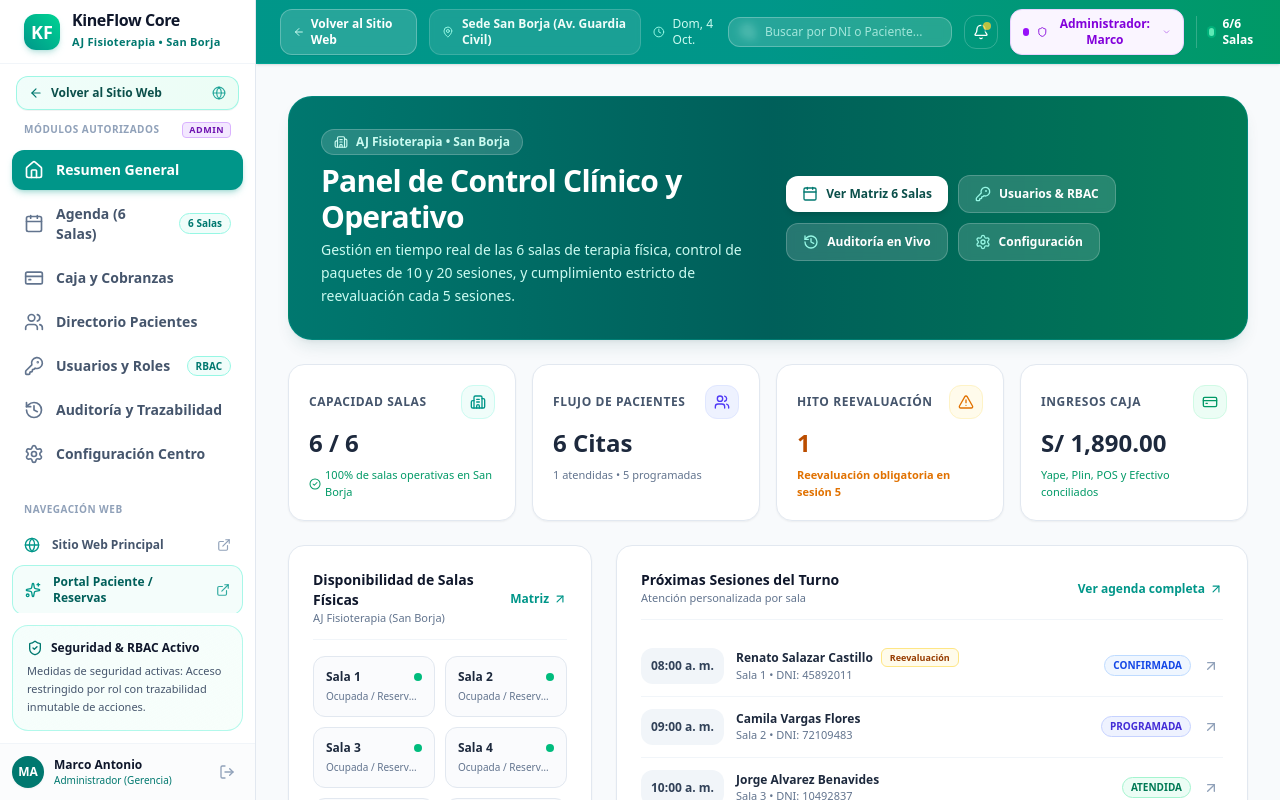
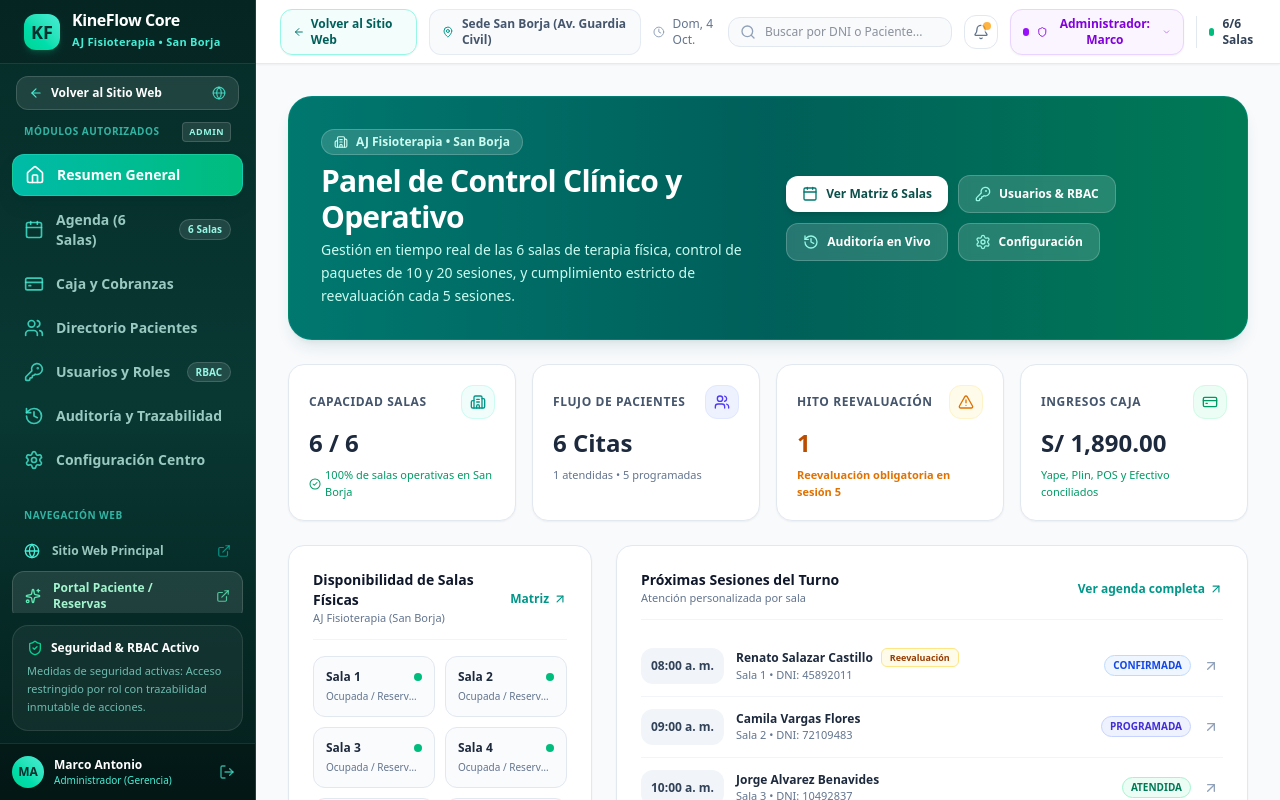
Before and after one commit to lederstream/gestor_fisioterapia, a Next.js app: page /dashboard in a window 1280 px wide. Built offline with nearby package versions, Linux system fonts and the light colour scheme.

Commit message:
style: navbar superior blanco y sidebar lateral en verde oscuro clinico

```diff
--- a/src/components/layout/DashboardNavbar.tsx
+++ b/src/components/layout/DashboardNavbar.tsx
@@ -16,13 +16,13 @@ export function DashboardNavbar({ onToggleMobileMenu }: DashboardNavbarProps) {
   }).format(new Date());
 
   return (
-    <header className="h-16 bg-gradient-to-r from-teal-600 via-teal-600 to-emerald-600 text-white border-b border-teal-500/40 px-4 sm:px-6 flex items-center justify-between shrink-0 shadow-sm">
+    <header className="h-16 bg-white border-b border-slate-200/90 px-4 sm:px-6 flex items-center justify-between shrink-0 shadow-xs">
       <div className="flex items-center gap-2 sm:gap-3">
         {/* Mobile Hamburger Button */}
         {onToggleMobileMenu && (
           <button
             onClick={onToggleMobileMenu}
-            className="p-2 rounded-xl text-white hover:bg-white/15 md:hidden transition border border-white/20"
+            className="p-2 rounded-xl text-slate-600 hover:text-slate-900 hover:bg-slate-100 md:hidden transition border border-slate-200"
             aria-label="Abrir menú de navegación"
           >
             <Menu className="w-5 h-5" />
@@ -33,47 +33,47 @@ export function DashboardNavbar({ onToggleMobileMenu }: DashboardNavbarProps) {
         <Link
           href="/"
           title="Regresar a la página principal del sitio web"
-          className="inline-flex items-center gap-1.5 px-3 py-1.5 rounded-xl bg-white/15 hover:bg-white/25 text-white font-bold text-xs border border-white/25 transition shadow-2xs backdrop-blur-xs group"
+          className="inline-flex items-center gap-1.5 px-3 py-1.5 rounded-xl bg-teal-50/80 hover:bg-teal-100 text-teal-800 font-bold text-xs border border-teal-200 hover:border-teal-300 transition shadow-2xs group"
         >
-          <ArrowLeft className="w-3.5 h-3.5 text-teal-100 group-hover:-translate-x-0.5 transition-transform" />
+          <ArrowLeft className="w-3.5 h-3.5 text-teal-700 group-hover:-translate-x-0.5 transition-transform" />
           <span className="hidden sm:inline">Volver al Sitio Web</span>
           <span className="sm:hidden font-extrabold">Web</span>
         </Link>
 
-        <div className="hidden md:flex items-center gap-2 text-xs font-semibold text-teal-50 bg-white/10 px-3 py-1.5 rounded-xl border border-white/15 backdrop-blur-xs">
-          <MapPin className="w-3.5 h-3.5 text-teal-200" />
+        <div className="hidden md:flex items-center gap-2 text-xs font-semibold text-slate-600 bg-slate-50 px-3 py-1.5 rounded-xl border border-slate-200/80">
+          <MapPin className="w-3.5 h-3.5 text-teal-600" />
           <span>Sede San Borja (Av. Guardia Civil)</span>
         </div>
 
-        <div className="hidden lg:flex items-center gap-2 text-xs text-teal-100 capitalize">
-          <Clock className="w-3.5 h-3.5 text-teal-200" />
+        <div className="hidden lg:flex items-center gap-2 text-xs text-slate-500 capitalize">
+          <Clock className="w-3.5 h-3.5 text-slate-400" />
           <span>{todayStr}</span>
         </div>
       </div>
 
       <div className="flex items-center gap-2 sm:gap-3">
         <div className="relative hidden md:block">
-          <Search className="w-4 h-4 absolute left-3 top-1/2 -translate-y-1/2 text-teal-100" />
+          <Search className="w-4 h-4 absolute left-3 top-1/2 -translate-y-1/2 text-slate-400" />
           <input
             type="text"
             placeholder="Buscar por DNI o Paciente..."
-            className="pl-9 pr-4 py-1.5 text-xs bg-white/15 text-white placeholder-teal-100/75 border border-white/25 rounded-xl w-48 lg:w-56 focus:outline-none focus:ring-2 focus:ring-white/40 focus:border-white transition-all font-medium backdrop-blur-xs"
+            className="pl-9 pr-4 py-1.5 text-xs bg-slate-50 border border-slate-200 rounded-xl w-48 lg:w-56 focus:outline-none focus:ring-2 focus:ring-teal-500/20 focus:border-teal-500 transition-all font-medium text-slate-800"
           />
         </div>
 
         <button
           title="Notificaciones de Reevaluación"
-          className="relative p-2 rounded-xl text-white hover:bg-white/15 transition-colors border border-white/20"
+          className="relative p-2 rounded-xl text-slate-500 hover:text-slate-800 hover:bg-slate-100 transition-colors border border-slate-200"
         >
           <Bell className="w-4 h-4" />
-          <span className="absolute top-1.5 right-1.5 w-2 h-2 rounded-full bg-amber-300 ring-2 ring-teal-600 animate-pulse" />
+          <span className="absolute top-1.5 right-1.5 w-2 h-2 rounded-full bg-amber-500 ring-2 ring-white animate-pulse" />
         </button>
 
         <RoleSwitcher />
 
-        <div className="hidden sm:flex items-center gap-2 pl-3 border-l border-white/20">
-          <span className="w-2 h-2 rounded-full bg-emerald-300 ring-2 ring-emerald-400/40" />
-          <span className="text-xs font-bold text-white">6/6 Salas</span>
+        <div className="hidden sm:flex items-center gap-2 pl-3 border-l border-slate-200">
+          <span className="w-2 h-2 rounded-full bg-emerald-500" />
+          <span className="text-xs font-bold text-slate-700">6/6 Salas</span>
         </div>
       </div>
     </header>
--- a/src/components/layout/DashboardSidebar.tsx
+++ b/src/components/layout/DashboardSidebar.tsx
@@ -68,25 +68,25 @@ export function DashboardSidebar({ isOpenMobile = false, onCloseMobile }: Dashbo
         />
       )}
 
-      {/* Sidebar Aside */}
+      {/* Sidebar Aside con verde casi oscuro */}
       <aside
         className={cn(
-          "w-64 bg-white text-slate-700 flex flex-col border-r border-slate-200 shrink-0 z-50",
+          "w-64 bg-gradient-to-b from-[#062c28] via-[#093833] to-[#041f1c] text-teal-100 flex flex-col border-r border-[#0d4740] shrink-0 z-50",
           "fixed inset-y-0 left-0 transition-transform duration-300 ease-in-out md:static md:translate-x-0",
           isOpenMobile ? "translate-x-0 shadow-2xl" : "-translate-x-full md:shadow-none"
         )}
       >
         {/* Brand Header con enlace al Dashboard */}
-        <div className="h-16 flex items-center justify-between px-6 border-b border-slate-100 bg-white">
+        <div className="h-16 flex items-center justify-between px-6 border-b border-white/10 bg-black/15">
           <Link href="/dashboard" className="flex items-center gap-3 group">
-            <div className="w-9 h-9 rounded-xl bg-gradient-to-tr from-teal-600 to-emerald-400 flex items-center justify-center text-white shadow-md shadow-teal-600/20 font-bold text-lg group-hover:scale-105 transition-transform">
+            <div className="w-9 h-9 rounded-xl bg-gradient-to-tr from-emerald-400 to-teal-300 flex items-center justify-center text-teal-950 shadow-md shadow-emerald-500/20 font-black text-lg group-hover:scale-105 transition-transform">
               KF
             </div>
             <div>
-              <span className="font-extrabold tracking-tight text-slate-900 text-base block leading-none group-hover:text-teal-700 transition-colors">
+              <span className="font-extrabold tracking-tight text-white text-base block leading-none group-hover:text-emerald-300 transition-colors">
                 KineFlow Core
               </span>
-              <span className="text-[11px] text-teal-700 font-semibold tracking-wide">
+              <span className="text-[11px] text-teal-300 font-semibold tracking-wide">
                 AJ Fisioterapia • San Borja
               </span>
             </div>
@@ -96,7 +96,7 @@ export function DashboardSidebar({ isOpenMobile = false, onCloseMobile }: Dashbo
           {onCloseMobile && (
             <button
               onClick={onCloseMobile}
-              className="p-1.5 rounded-lg text-slate-400 hover:text-slate-700 hover:bg-slate-100 md:hidden transition"
+              className="p-1.5 rounded-lg text-teal-300/80 hover:text-white hover:bg-white/10 md:hidden transition"
               aria-label="Cerrar menú"
             >
               <X className="w-5 h-5" />
@@ -111,19 +111,19 @@ export function DashboardSidebar({ isOpenMobile = false, onCloseMobile }: Dashbo
             <Link
               href="/"
               onClick={onCloseMobile}
-              className="flex items-center justify-between gap-2 px-3 py-2 rounded-xl text-xs font-bold text-teal-900 bg-gradient-to-r from-teal-50 to-emerald-50 hover:from-teal-100 hover:to-emerald-100 border border-teal-200/90 shadow-2xs transition-all group"
+              className="flex items-center justify-between gap-2 px-3 py-2 rounded-xl text-xs font-bold text-white bg-white/10 hover:bg-white/15 border border-white/15 shadow-2xs transition-all group backdrop-blur-xs"
             >
               <div className="flex items-center gap-2">
-                <ArrowLeft className="w-3.5 h-3.5 text-teal-700 group-hover:-translate-x-0.5 transition-transform" />
+                <ArrowLeft className="w-3.5 h-3.5 text-teal-300 group-hover:-translate-x-0.5 transition-transform" />
                 <span>Volver al Sitio Web</span>
               </div>
-              <Globe className="w-3.5 h-3.5 text-teal-600/80" />
+              <Globe className="w-3.5 h-3.5 text-teal-300/80" />
             </Link>
           </div>
 
-          <div className="px-3 pb-2 text-[10px] font-bold text-slate-400 uppercase tracking-wider flex items-center justify-between">
+          <div className="px-3 pb-2 text-[10px] font-bold text-teal-300/70 uppercase tracking-wider flex items-center justify-between">
             <span>Módulos Autorizados</span>
-            <span className={cn("text-[9px] font-bold px-1.5 py-0.2 rounded border", roleDetails.badge)}>
+            <span className="text-[9px] font-bold px-1.5 py-0.5 rounded border bg-white/10 text-teal-200 border-white/15">
               {currentRole}
             </span>
           </div>
@@ -139,18 +139,18 @@ export function DashboardSidebar({ isOpenMobile = false, onCloseMobile }: Dashbo
                 className={cn(
                   "flex items-center gap-3 px-3 py-2.5 rounded-xl text-sm font-semibold transition-all duration-150",
                   isActive
-                    ? "bg-teal-600 text-white shadow-md shadow-teal-600/25"
-                    : "text-slate-600 hover:text-slate-900 hover:bg-slate-100/80"
+                    ? "bg-gradient-to-r from-teal-500 to-emerald-500 text-white shadow-lg shadow-teal-950/40 border border-teal-300/30 font-bold"
+                    : "text-teal-100/75 hover:text-white hover:bg-white/10"
                 )}
               >
-                <Icon className={cn("w-5 h-5", isActive ? "text-white" : "text-slate-500")} />
+                <Icon className={cn("w-5 h-5", isActive ? "text-white" : "text-teal-300/80")} />
                 <span className="flex-1">{item.name}</span>
                 {item.badge && (
                   <span className={cn(
                     "text-[10px] font-bold px-2 py-0.5 rounded-full border",
                     isActive
                       ? "bg-white/20 text-white border-white/30"
-                      : "bg-teal-50 text-teal-700 border-teal-200"
+                      : "bg-white/10 text-teal-200 border-white/15"
                   )}>
                     {item.badge}
                   </span>
@@ -159,47 +159,47 @@ export function DashboardSidebar({ isOpenMobile = false, onCloseMobile }: Dashbo
             );
           })}
 
-          <div className="pt-6 px-3 pb-2 text-[10px] font-bold text-slate-400 uppercase tracking-wider">
+          <div className="pt-6 px-3 pb-2 text-[10px] font-bold text-teal-300/70 uppercase tracking-wider">
             Navegación Web
           </div>
           <Link
             href="/"
-            className="flex items-center gap-3 px-3 py-2 rounded-xl text-xs font-semibold text-slate-600 hover:text-slate-900 hover:bg-slate-100 transition-colors"
+            className="flex items-center gap-3 px-3 py-2 rounded-xl text-xs font-semibold text-teal-100/75 hover:text-white hover:bg-white/10 transition-colors"
           >
-            <Globe className="w-4 h-4 text-teal-600" />
+            <Globe className="w-4 h-4 text-teal-300" />
             <span className="flex-1">Sitio Web Principal</span>
-            <ExternalLink className="w-3.5 h-3.5 text-slate-400" />
+            <ExternalLink className="w-3.5 h-3.5 text-teal-400/60" />
           </Link>
           <Link
             href="/reservas"
-            className="flex items-center gap-3 px-3 py-2 rounded-xl text-xs font-semibold text-teal-800 bg-teal-50/70 hover:bg-teal-100/70 border border-teal-200/80 transition-colors"
+            className="flex items-center gap-3 px-3 py-2 rounded-xl text-xs font-semibold text-emerald-200 bg-white/10 hover:bg-white/15 border border-white/15 transition-colors"
           >
-            <Sparkles className="w-4 h-4 text-teal-600" />
+            <Sparkles className="w-4 h-4 text-emerald-300" />
             <span className="flex-1">Portal Paciente / Reservas</span>
-            <ExternalLink className="w-3.5 h-3.5 text-teal-600/80" />
+            <ExternalLink className="w-3.5 h-3.5 text-emerald-300/80" />
           </Link>
         </nav>
 
         {/* Clinic Operational Badge */}
-        <div className="p-3.5 border border-teal-200/70 bg-gradient-to-br from-teal-50/70 to-emerald-50/40 m-3 rounded-2xl">
+        <div className="p-3.5 border border-white/10 bg-white/5 m-3 rounded-2xl">
           <div className="flex items-center gap-2 mb-1.5">
-            <ShieldCheck className="w-4 h-4 text-teal-700" />
-            <span className="text-xs font-bold text-slate-900">Seguridad & RBAC Activo</span>
+            <ShieldCheck className="w-4 h-4 text-emerald-400" />
+            <span className="text-xs font-bold text-white">Seguridad & RBAC Activo</span>
           </div>
-          <p className="text-[11px] text-slate-600 leading-relaxed">
+          <p className="text-[11px] text-teal-200/70 leading-relaxed">
             Medidas de seguridad activas: Acceso restringido por rol con trazabilidad inmutable de acciones.
           </p>
         </div>
 
         {/* User Footer with Active Role & Log Out / Return Home */}
-        <div className="p-3 border-t border-slate-100 bg-slate-50/60 flex items-center justify-between gap-2">
+        <div className="p-3 border-t border-white/10 bg-black/25 flex items-center justify-between gap-2">
           <div className="flex items-center gap-2.5 min-w-0">
-            <div className="w-8 h-8 rounded-full bg-teal-700 flex items-center justify-center font-bold text-xs text-white shadow-xs shrink-0">
+            <div className="w-8 h-8 rounded-full bg-gradient-to-tr from-emerald-400 to-teal-300 text-teal-950 flex items-center justify-center font-black text-xs shadow-xs shrink-0">
               {currentUser.nombre.slice(0, 2).toUpperCase()}
             </div>
             <div className="min-w-0">
-              <p className="text-xs font-bold text-slate-900 truncate">{currentUser.nombre}</p>
-              <p className="text-[10px] text-teal-700 font-medium truncate">
+              <p className="text-xs font-bold text-white truncate">{currentUser.nombre}</p>
+              <p className="text-[10px] text-teal-300 font-medium truncate">
                 {roleDetails.label}
               </p>
             </div>
@@ -207,7 +207,7 @@ export function DashboardSidebar({ isOpenMobile = false, onCloseMobile }: Dashbo
           <Link
             href="/"
             title="Cerrar sesión e ir a la portada de inicio"
-            className="p-2 rounded-lg text-slate-400 hover:text-rose-600 hover:bg-rose-50 transition shrink-0"
+            className="p-2 rounded-lg text-teal-300/70 hover:text-rose-400 hover:bg-white/10 transition shrink-0"
           >
             <LogOut className="w-4 h-4" />
           </Link>
```
Also changed, not shown: src/app/page.tsx (+7 -7 lines).
